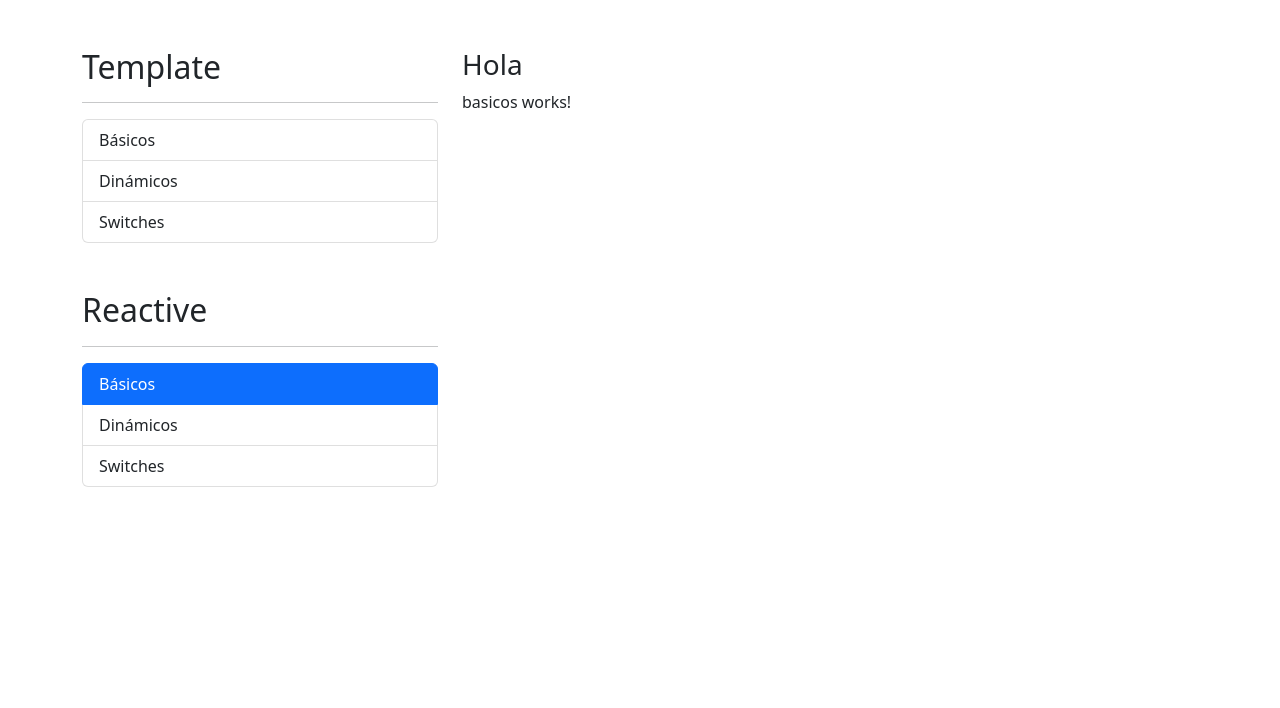
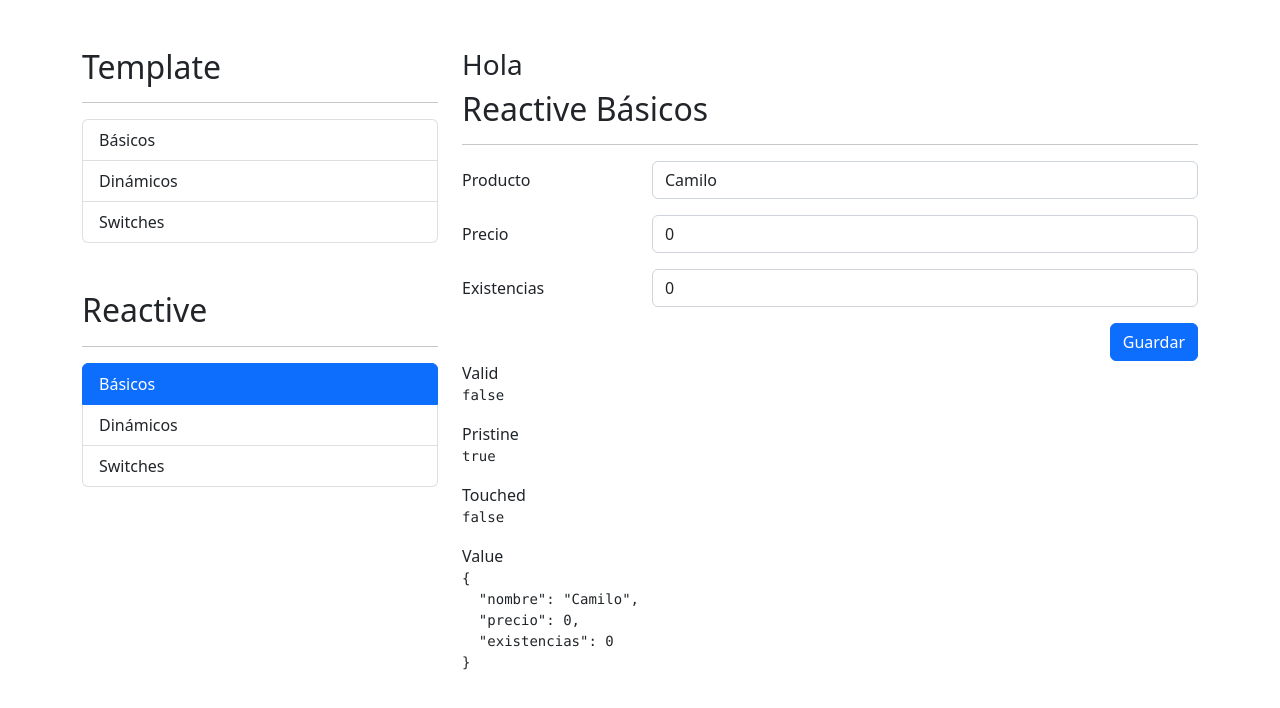
Before and after one commit to AndresCamiloChavez/FormulariosApp, an Angular app: page /reactive/basicos in a window 1280 px wide. Shown: the top 708 px of the page. Built offline with nearby package versions, Linux system fonts and the light colour scheme.

Commit message:
Uso de formularios condicionales

```diff
--- a/src/app/reactive/basicos/basicos.component.html
+++ b/src/app/reactive/basicos/basicos.component.html
@@ -1 +1,86 @@
-<p>basicos works!</p>
+<h2>Reactive Básicos</h2>
+<hr />
+
+<div class="row">
+  <div class="col">
+    <form
+    (ngSubmit)="guardar()"
+      [autocomplete]="false"
+      autocomplete="false"
+      [formGroup]="miFormulario"
+    >
+      <div class="mb-3 row">
+        <label class="col-sm-3 col-form-label">Producto</label>
+        <div class="col-sm-9">
+          <input
+          formControlName="nombre"
+            type="text"
+            class="form-control"
+            placeholder="Nombre del producto"
+          />
+          <span
+          *ngIf="campoEsValido('nombre')"
+            class="form-text text-danger"
+            >Debe de ser de 3 letras</span
+          >
+        </div>
+      </div>
+
+      <div class="mb-3 row">
+        <label class="col-sm-3 col-form-label">Precio</label>
+        <div class="col-sm-9">
+          <input
+            type="number"
+            class="form-control"
+            formControlName="precio"
+            placeholder="Precio del producto"
+          />
+          <span
+          *ngIf="campoEsValido('precio')"
+          class="form-text text-danger"
+          >El precio debe ser mayor o igual a 0</span
+        >
+        </div>
+      </div>
+
+      <!-- Existencias -->
+      <div class="mb-3 row">
+        <label class="col-sm-3 col-form-label">Existencias</label>
+        <div class="col-sm-9">
+          <input
+          formControlName="existencias"
+            type="number"
+            class="form-control"
+            placeholder="Existencia del producto"
+          />
+          <span
+          *ngIf="campoEsValido('existencias')"
+          class="form-text text-danger"
+          >Las existencias debe ser mayor o igual a 0</span
+        >
+        </div>
+      </div>
+      <div class="row">
+        <div class="col">
+          <button type="submit"  class="btn btn-primary float-end">
+            Guardar
+          </button>
+        </div>
+      </div>
+    </form>
+  </div>
+</div>
+
+
+<div class="row">
+  <div class="col">
+    <span>Valid</span>
+    <pre>{{ miFormulario.valid }}</pre>
+    <span>Pristine</span>
+    <pre>{{ miFormulario.pristine }}</pre>
+    <span>Touched</span>
+    <pre>{{ miFormulario.touched }}</pre>
+    <span>Value</span>
+    <pre>{{ miFormulario.value | json }}</pre>
+  </div>
+</div>
--- a/src/app/reactive/basicos/basicos.component.ts
+++ b/src/app/reactive/basicos/basicos.component.ts
@@ -1,4 +1,5 @@
 import { Component, OnInit } from '@angular/core';
+import { FormGroup, FormControl, FormBuilder, Validators } from '@angular/forms';
 
 @Component({
   selector: 'app-basicos',
@@ -7,9 +8,41 @@
 })
 export class BasicosComponent implements OnInit {
 
-  constructor() { }
+  // miFormulario: FormGroup = new FormGroup({
+  //   'nombre'      : new FormControl('Andrés'),
+  //   'precio'      : new FormControl(1500),
+  //   'existencias' : new FormControl(30),
+  // });
+  constructor(private formBuilder: FormBuilder) { }
+
+  miFormulario: FormGroup = this.formBuilder.group({
+    'nombre': [, [Validators.required, Validators.minLength(3)]],
+    'precio': [, [Validators.required, Validators.min(0)]],
+    'existencias': [,[Validators.required, Validators.min(10)]],
+  });
+
 
   ngOnInit(): void {
+    this.miFormulario.setValue({
+      nombre: 'Andres',
+      precio: 0,
+      existencias: 0
+    });
+
+    this.miFormulario.get('nombre')?.setValue('Camilo');
+  }
+
+  campoEsValido(campo: any){
+    return this.miFormulario.controls[campo]?.errors && this.miFormulario.controls[campo].touched
+  }
+  guardar(){
+    if(!this.miFormulario.invalid){
+      return;
+    }
+    // this.miFormulario.markAllAsTouched();
+    this.miFormulario.reset();
+    console.log('miFormulario', this.miFormulario.value);
+
   }
 
 }
--- a/src/app/reactive/dinamicos/dinamicos.component.html
+++ b/src/app/reactive/dinamicos/dinamicos.component.html
@@ -1 +1,72 @@
-<p>dinamicos works!</p>
+<p>Reactive dinámicos</p>
+<hr />
+
+<form (ngSubmit)="{}" autocomplete="off" >
+  <div class="mb-3 row">
+    <label class="col-sm-3 col-form-label">Nombre</label>
+    <div class="col-sm-9">
+      <input
+        type="text"
+        class="form-control"
+        placeholder="Nombre de la persona"
+      />
+      <span class="form-text text-danger"> Este campo es obligatorio </span>
+    </div>
+  </div>
+
+  <div class="mb-3 row">
+    <label class="col-sm-3 col-form-label">Agregar</label>
+    <div class="col-sm-9">
+      <div class="input-group">
+        <input
+          name="nameFavorito"
+          (keyup.enter)="{}"
+          class="form-control"
+          placeholder="Agregar favorito"
+        />
+        <button
+          class="btn btn-outline-primary"
+          type="button"
+          (click)="{}"
+        >
+          Agregar
+        </button>
+      </div>
+    </div>
+  </div>
+
+  <!-- Lista de juegos favoritos -->
+  <div class="mb-3 row">
+    <label class="col-sm-3 col-form-label">Favoritos</label>
+    <div class="col-sm-9">
+      <!-- <div
+        class="input-group mb-2"
+        *ngFor="let favorito of persona.favoritos; let i = index"
+      >
+        <input
+          class="form-control"
+        />
+        <button
+          class="btn btn-outline-danger"
+          (click)="{}"
+        >
+          Eliminar
+        </button>
+      </div> -->
+    </div>
+  </div>
+
+  <div class="mb-3 row">
+    <button
+      type="button"
+      class="btn btn-primary float-end"
+      (click)="{}"
+    >
+      Guardar
+    </button>
+  </div>
+  <!-- <div class="mb-3 row">
+    <h3>Valor del formulario</h3>
+    <pre>{{ persona | json }}</pre>
+  </div> -->
+</form>
--- a/src/app/reactive/switches/switches.component.html
+++ b/src/app/reactive/switches/switches.component.html
@@ -1 +1,85 @@
-<p>switches works!</p>
+<h2>Template Switches</h2>
+<hr />
+
+<form>
+  <div class="row mb-3">
+    <div class="col">
+      <label class="col-sm-3 col-form-label">Género</label>
+      <div class="col-sm-9">
+        <div class="form-check">
+          <input
+            class="form-check-input"
+            type="radio"
+            value="M"
+            name="flexRadioDefault"
+            id="radioMasculino"
+          />
+          <label class="form-check-label" for="radioMasculino">
+            Masculino
+          </label>
+        </div>
+        <div class="form-check">
+          <input
+            class="form-check-input"
+            type="radio"
+            value="F"
+            name="flexRadioDefault"
+            id="radioFemenino"
+          />
+          <label class="form-check-label" for="radioFemenino"> Femenino </label>
+        </div>
+      </div>
+    </div>
+  </div>
+
+  <div class="row mb-3">
+    <div class="col">
+      <label class="col-sm-3 col-form-label">Notificaciones</label>
+      <div class="form-check form-switch">
+        <input
+          class="form-check-input"
+          type="checkbox"
+          role="switch"
+          id="flexSwitchCheckDefault"
+        />
+        <label class="form-check-label" for="flexSwitchCheckDefault"
+          >Quiero recibir notificaciones</label
+        >
+      </div>
+    </div>
+  </div>
+  <div class="row mb-3">
+    <div class="col">
+      <div class="form-check">
+        <input
+          class="form-check-input"
+          type="checkbox"
+          id="flexCheckDefault"
+        />
+        <label class="form-check-label" for="flexCheckDefault">
+          Términos y condiciones
+        </label>
+      </div>
+    </div>
+  </div>
+
+  <div class="row mb-3">
+    <div class="col">
+        <button class="btn btn-primary float-end">Guardar</button>
+    </div>
+  </div>
+</form>
+<!--
+<h3>Valor del formulario</h3>
+
+<pre>{{miFormulario.value | json}}</pre>
+<br>
+
+<h3>Formulario válido</h3>
+<pre>{{miFormulario.valid}}</pre>
+
+<h3>Términos</h3>
+<pre>{{miFormulario.controls['terminos']?.errors |json}}</pre>
+
+<br>
+<pre>Condiciones: {{miFormulario.valid}}</pre> -->
```
Also changed, not shown: src/app/reactive/reactive.module.ts (+5 -2 lines).
